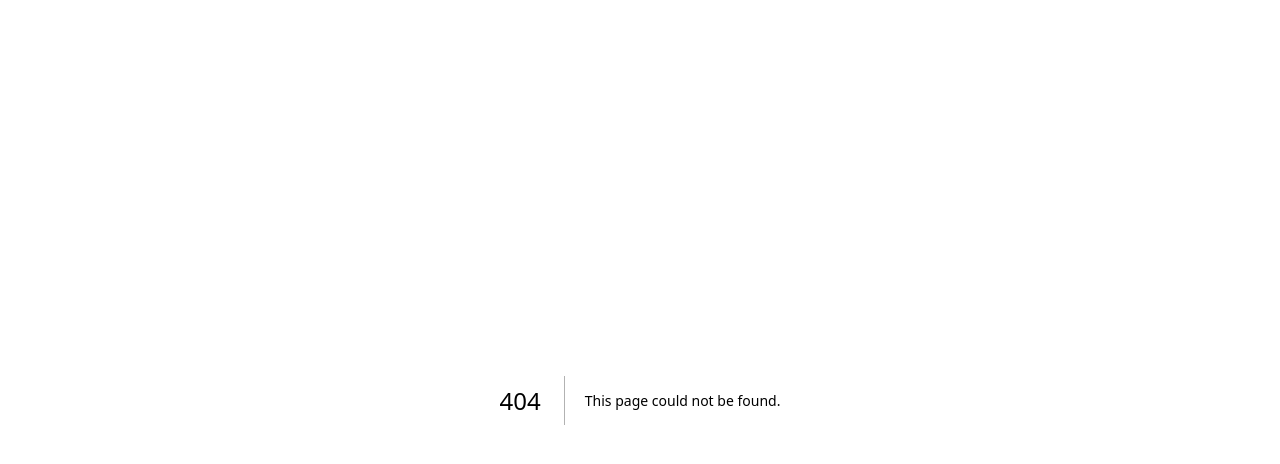
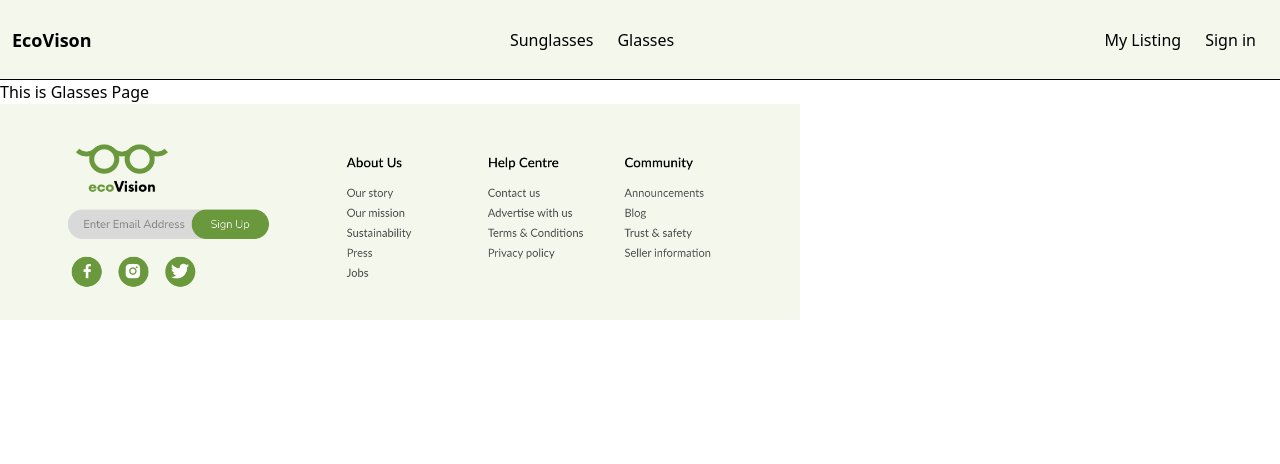
Before and after one commit to cynndy/ecovision, a Next.js app: page /glasses in a window 1280 px wide. Before the commit this address had no page. Shown: the top 464 px of the page. Built offline with nearby package versions, Linux system fonts and the light colour scheme.

Commit message:
Pages
Created Pages and Navbar links

```diff
--- a/components/Header.tsx
+++ b/components/Header.tsx
@@ -2,7 +2,20 @@ import React from 'react'
 
 const Header = () => {
   return (
-    <div className=' bg-header flex h-20 w-full items-center justify-center border-t mt-0'>Header will go heare</div>
+    <div className=' bg-header flex h-20 w-full items-center justify-between border-b mt-0 p-3'>
+      <span className='text-lg font-bold'><a href="/">EcoVison</a></span>
+      <span><ul className='flex'>
+        <li className='p-3' ><a href="/sunglasses">Sunglasses</a></li>
+        <li className='p-3' ><a href="/glasses">Glasses</a></li>
+        </ul></span>
+
+      <span><ul className='flex'>
+        <li className='p-3' ><a href="/myListing">My Listing</a></li>
+        <li className='p-3' ><a href="/signin">Sign in</a></li>
+        </ul></span>
+
+
+    </div>
   )
 }
 
--- /dev/null
+++ b/pages/glasses.tsx
@@ -0,0 +1,15 @@
+import React from 'react'
+import Footer from '../components/Footer'
+import Header from '../components/Header'
+
+const glasses = () => {
+  return (
+    <div>
+        <Header />
+        This is Glasses Page
+        <Footer />
+    </div>
+  )
+}
+
+export default glasses
--- /dev/null
+++ b/pages/myListing.tsx
@@ -0,0 +1,15 @@
+import React from 'react'
+import Footer from '../components/Footer'
+import Header from '../components/Header'
+
+const myListing = () => {
+  return (
+    <div>
+        <Header />
+        myListing
+        <Footer />
+        </div>
+  )
+}
+
+export default myListing
--- /dev/null
+++ b/pages/signin.tsx
@@ -0,0 +1,15 @@
+import React from 'react'
+import Footer from '../components/Footer'
+import Header from '../components/Header'
+
+const signin = () => {
+  return (
+    <div>
+        <Header />
+        signin
+        <Footer />
+        </div>
+  )
+}
+
+export default signin
--- /dev/null
+++ b/pages/sunglasses.tsx
@@ -0,0 +1,15 @@
+import React from 'react'
+import Footer from '../components/Footer'
+import Header from '../components/Header'
+
+const sunglasses = () => {
+  return (
+    <div>
+        <Header />
+        This is Sun Glasses Page
+        <Footer />
+    </div>
+  )
+}
+
+export default sunglasses
```
